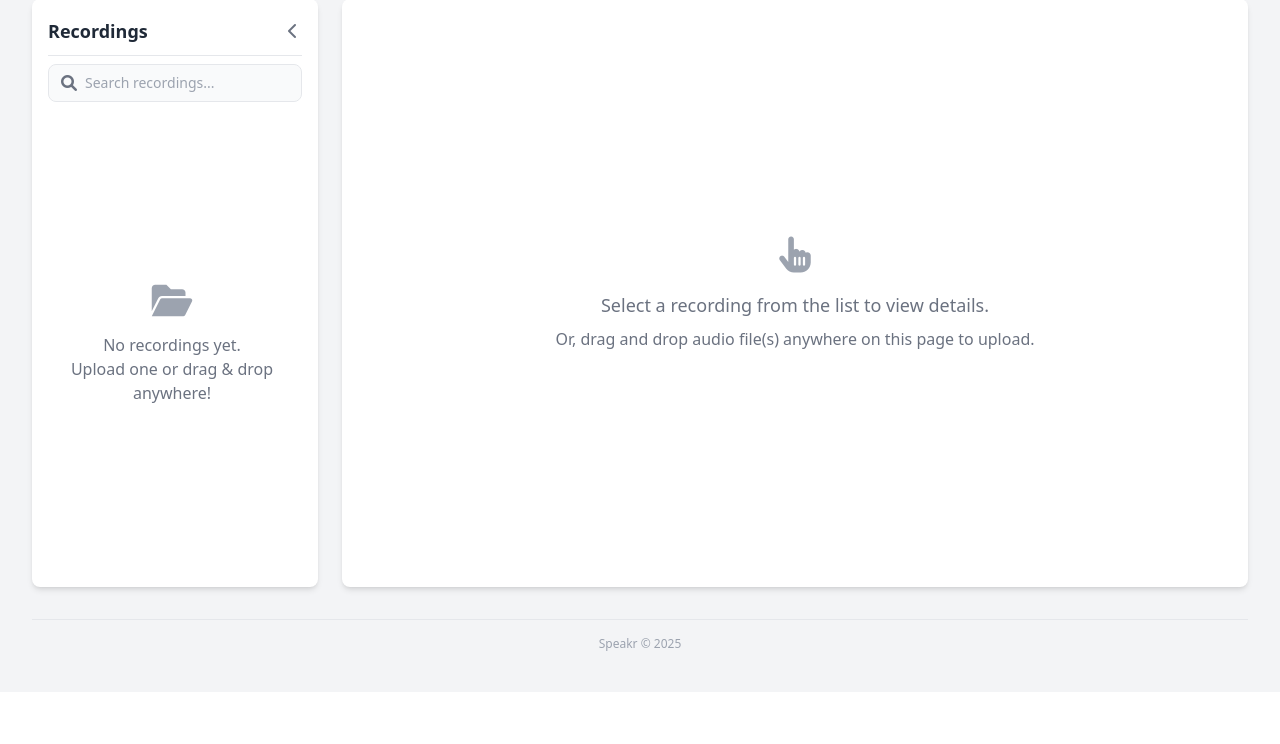
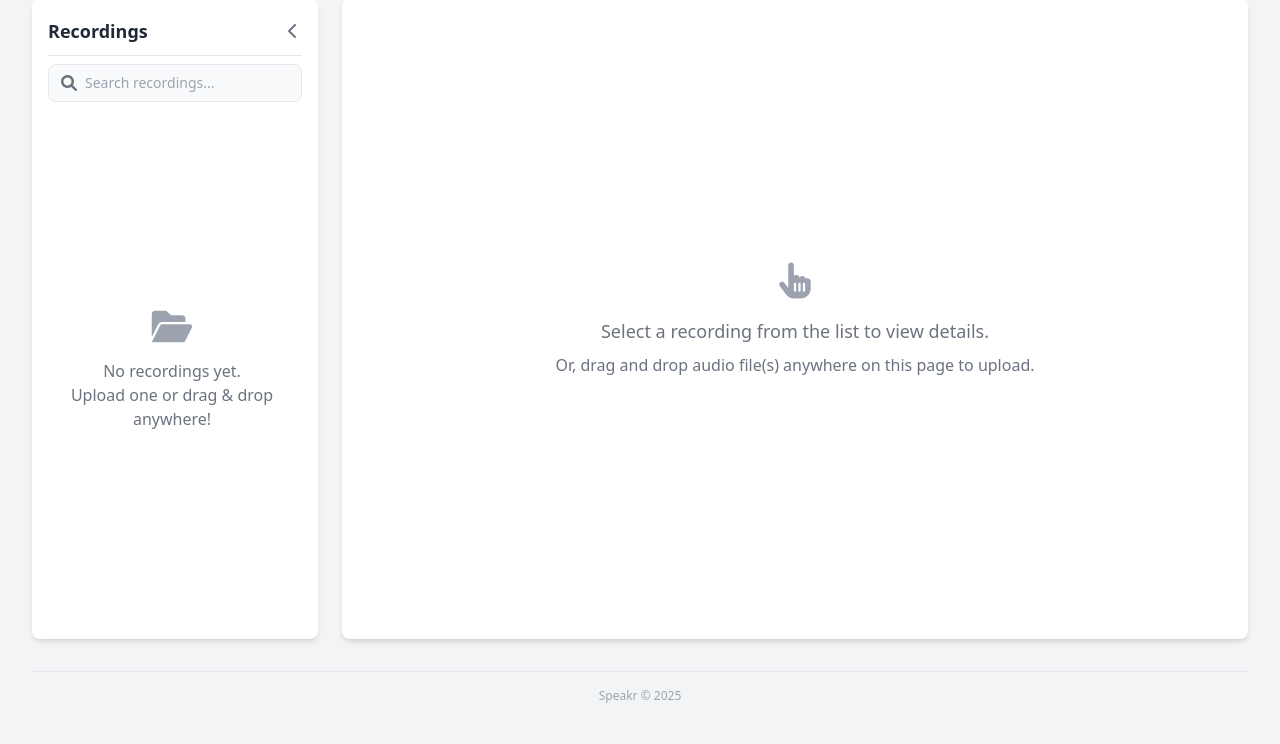
Before and after one commit to tanghui315/speakr-app, a Flask app: page / in a window 1280 px wide. Shown: the part 108-852 px from the top of the page. Before the commit the page ends 759 px from the top, so only its background shows below. Run offline with Flask 3, Linux system fonts and the light colour scheme; the visitor is signed in with stand-in values (Sample User, id 1); data that the repository does not hold is empty; parts of the project's set-up code (start-up, migrations or seed data) failed here and were passed over; some libraries are stand-ins or nearby versions.

Commit message:
fixed height issue

```diff
--- a/static/css/styles.css
+++ b/static/css/styles.css
@@ -603,7 +603,7 @@ div[v-if="!editingNotes"] {
     display: flex;
     flex-direction: column;
     overflow: hidden; /* Hide overflow at container level */
-    /* height: calc(100vh - 12rem); Fixed height for sidebar, adjusted for header/footer */
+    height: calc(100vh - 10rem);
     position: sticky;
     top: 1rem; /* Stick to the top with some padding */
 }
```
